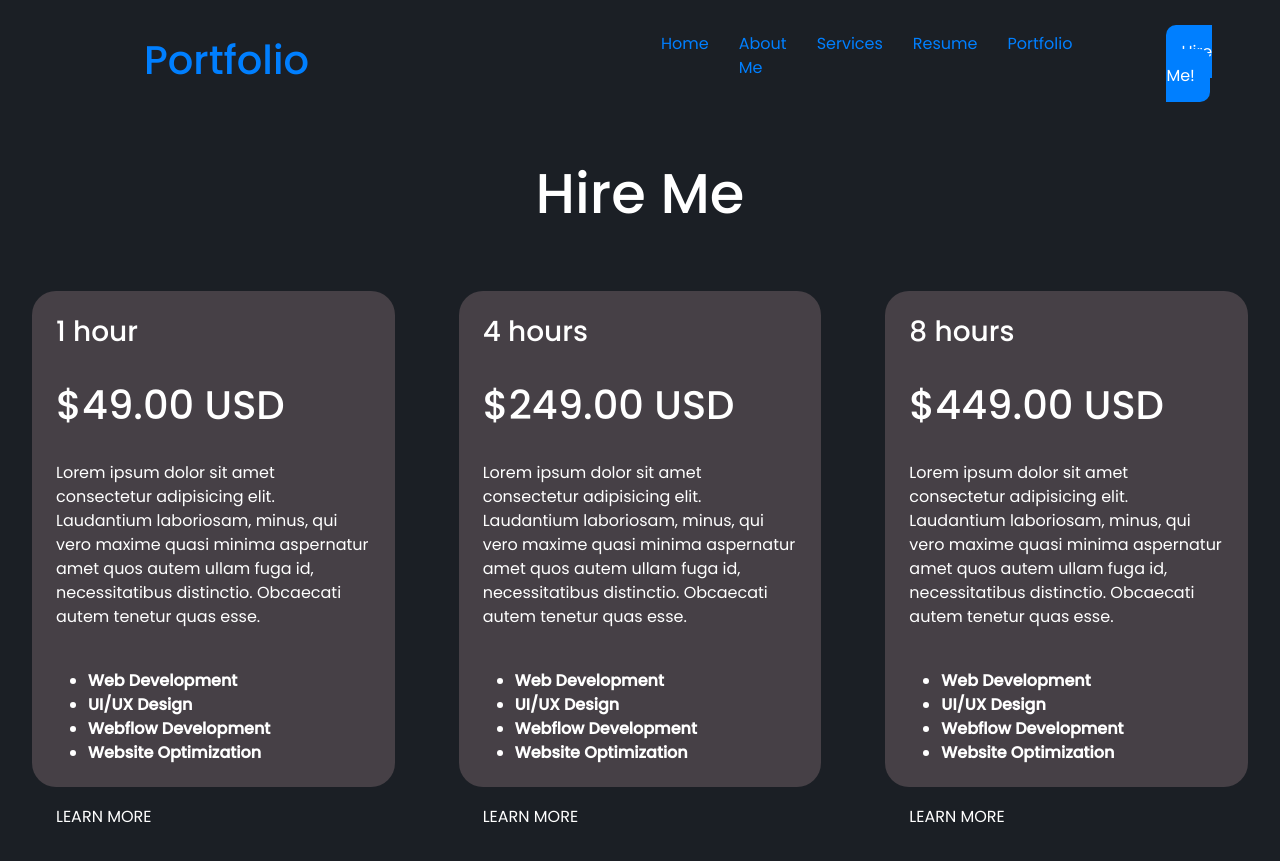
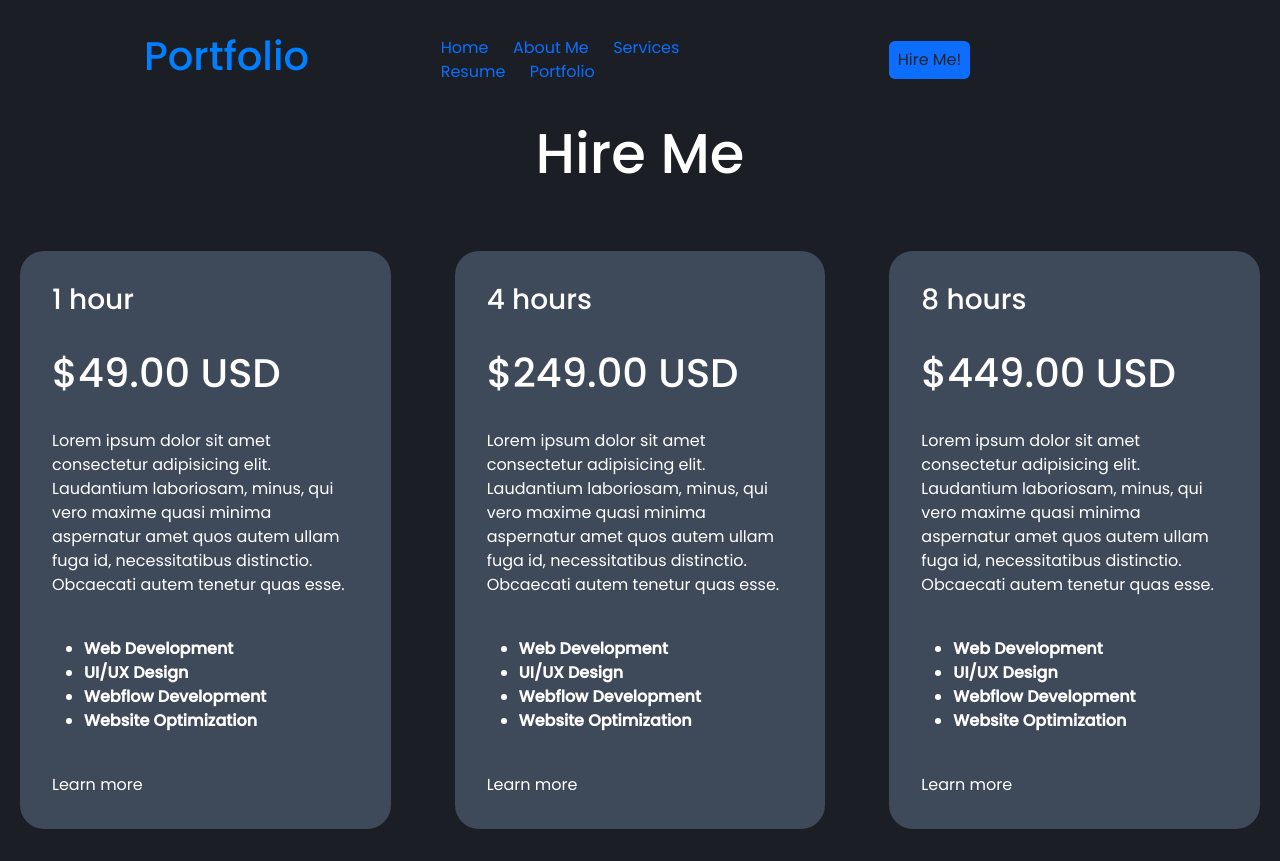
Before and after one commit to GustavoRassi/Portfolio, a plain HTML site: page hire_me.html in a window 1280 px wide. Before the commit the page ends 829 px from the top, so only its background shows below. Drawn offline with nearby package versions, Linux system fonts and the light colour scheme.

Commit message:
improved css with bootstrap

```diff
--- a/hire_me.html
+++ b/hire_me.html
@@ -1,3 +1,4 @@
+<!DOCTYPE html>
 <html lang="en">
     <head>
         <meta charset="UTF-8">
@@ -15,30 +16,30 @@
         <link rel="icon" href="profile_img_gr.png">
     </head>
     <body>
-        <div class="navigation-bar">
+        <nav class="navigation-bar">
             <div class="portfolio-icon-link">
                 <a href="index.html">
                     <h1>Portfolio</h1>
                 </a>
             </div>
-            <div class="navigation-bar-links">
-                <ul>
-                    <li><a href="index.html">Home</a></li>
-                    <li><a href="#About Me">About Me</a></li>
-                    <li><a href="#Services">Services</a></li>
-                    <li><a href="#Resume">Resume</a></li>
-                    <li><a href="#Portfolio">Portfolio</a></li>
-                </ul>
-            </div>
-            <div class="hire-me-btn">
-                <a href="#">Hire Me!</a>
-            </div>
-        </div>
+            <nav class="navigation-bar-links">
+                <a href="index.html">Home</a></li>
+                <a href="#About Me">About Me</a></li>
+                <a href="#Services">Services</a></li>
+                <a href="#Resume">Resume</a></li>
+                <a href="#Portfolio">Portfolio</a></li>
+            </nav>
+
+            <a class="btn bg-primary px-2" href="hire_me.html">Hire Me!</a>
+
+        </nav>
         <section>
             <h1 style="text-align: center; font-size: 3.5em;">Hire Me</h1>
             <br>
-            <div class="service-plans">
-                <div class="service-plan-card">
+            <!-- <div class="service-plans">
+                <div class="service-plan-card"> -->
+            <div class="row">
+                <div class="col product-card">
                     <h3>1 hour</h3>
                     <br>
                     <h1>$49.00 USD</h1>
@@ -56,7 +57,7 @@
                     <br>
                     <a href="#" style="color: white">Learn more</a>
                 </div>
-                <div class="service-plan-card">
+                <div class="col product-card">
                     <h3>4 hours</h3>
                     <br>
                     <h1>$249.00 USD</h1>
@@ -74,7 +75,8 @@
                     <br>
                     <a href="#" style="color: white">Learn more</a>
                 </div>
-                <div class="service-plan-card">
+                <!-- <div class="service-plan-card"> -->
+                <div class="col product-card">
                     <h3>8 hours</h3>
                     <br>
                     <h1>$449.00 USD</h1>
--- a/navigation-bar.css
+++ b/navigation-bar.css
@@ -2,36 +2,27 @@
 .navigation-bar{
     display: flex;
     align-items: center;
-    background-color: #1b1f25;
     padding: 2em;
-    margin-bottom: 2em;;
-}
-
-.navigation-bar-links a{
-    margin-right: 30px;
-    color: #007FFF;
 }
 
 .navigation-bar-links a:hover{
     color: white;
 }
 
-.navigation-bar-links ul{
-    display: flex;
-    list-style: none;
+.navigation-bar-links{
+    margin-right: 10%;
 }
 
-.navigation-bar-links{
-    margin-right: 4em;
+.navigation-bar-links a{
+    margin: 3%;
 }
 
 .navigation-bar-links:hover{
     color: white;
-
 }
 
 .portfolio-icon-link {
-    margin-right: 20em;
+    margin-right: 10%;
     margin-left: 7em;
     color: #007FFF;
 }
--- a/style.css
+++ b/style.css
@@ -22,9 +22,11 @@ a{
     margin-left: 7em;
     color: #007FFF;
 }
+
 .portfolio-icon-link a{
     color: #007FFF;
 }
+
 .body-content{
     display: flex;
     margin: auto;
@@ -34,33 +36,30 @@ a{
     background-color: transparent;
     align-items: center;
 }
+
 .white-text-container{
     margin-right: 300px;
     font-size: 20px;
 }
+
 .rounded-profile-image img{
     width: 400px;
     border-radius: 200px;;
 }
 
-.hire-me-btn a{
+.bg-custom-color{
     background-color: #007FFF;
     color: white;
-    border-radius: 10px;
-    padding: 15px;
 }
 
-.service-plan-card{
-    width: 30%;
-    background-color: #464046;
+.product-card{
+    align-items: center;
+    background-color: #3e495a;
+    border-radius: 1.5em;
     margin: 2em;
-    padding: 1.5em;
-    border-radius: 1.5em;
+    padding: 2em;
 }
-.service-plans{
-    display: flex;
-    height: 70%;
+
+.product-card a:hover{
+    text-decoration: underline;
 }
-.service-plan-card a{
-    text-transform: uppercase;
-}
```
Also changed, not shown: index.html (+12 -16 lines).
